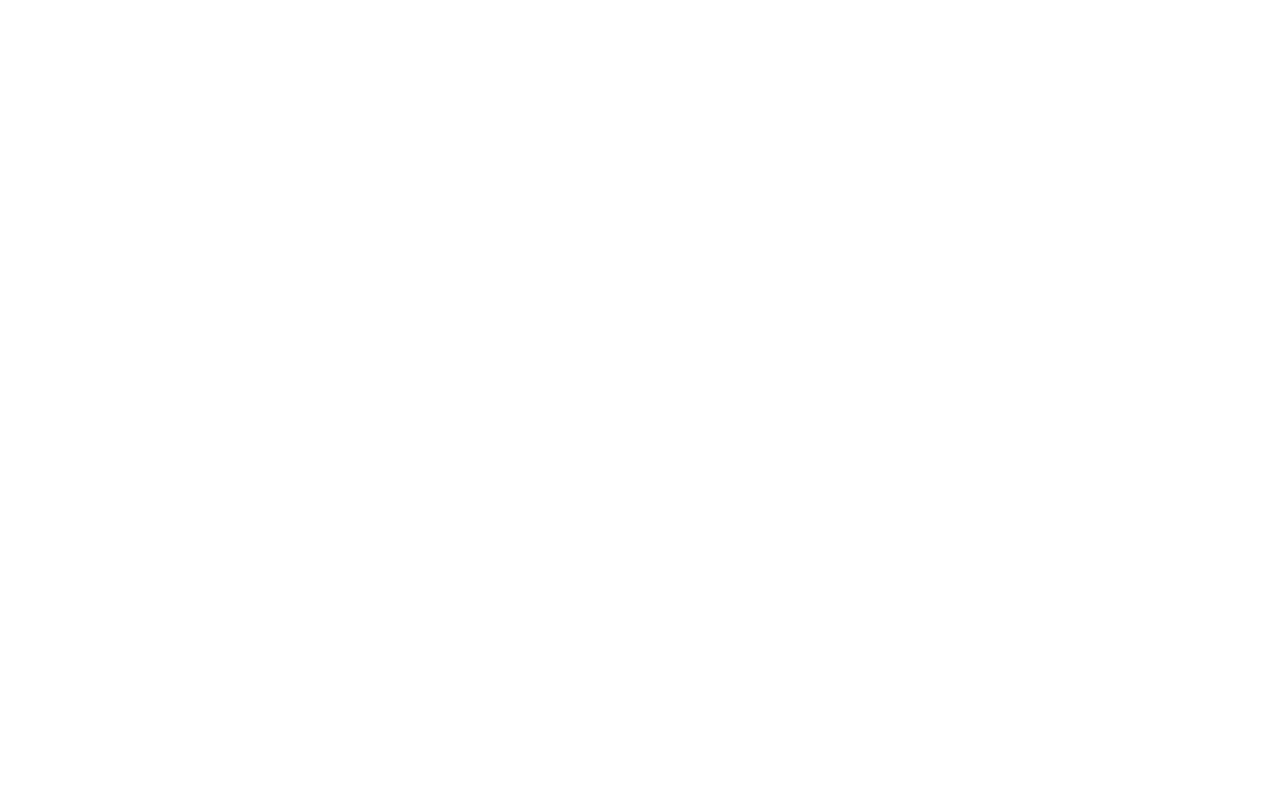
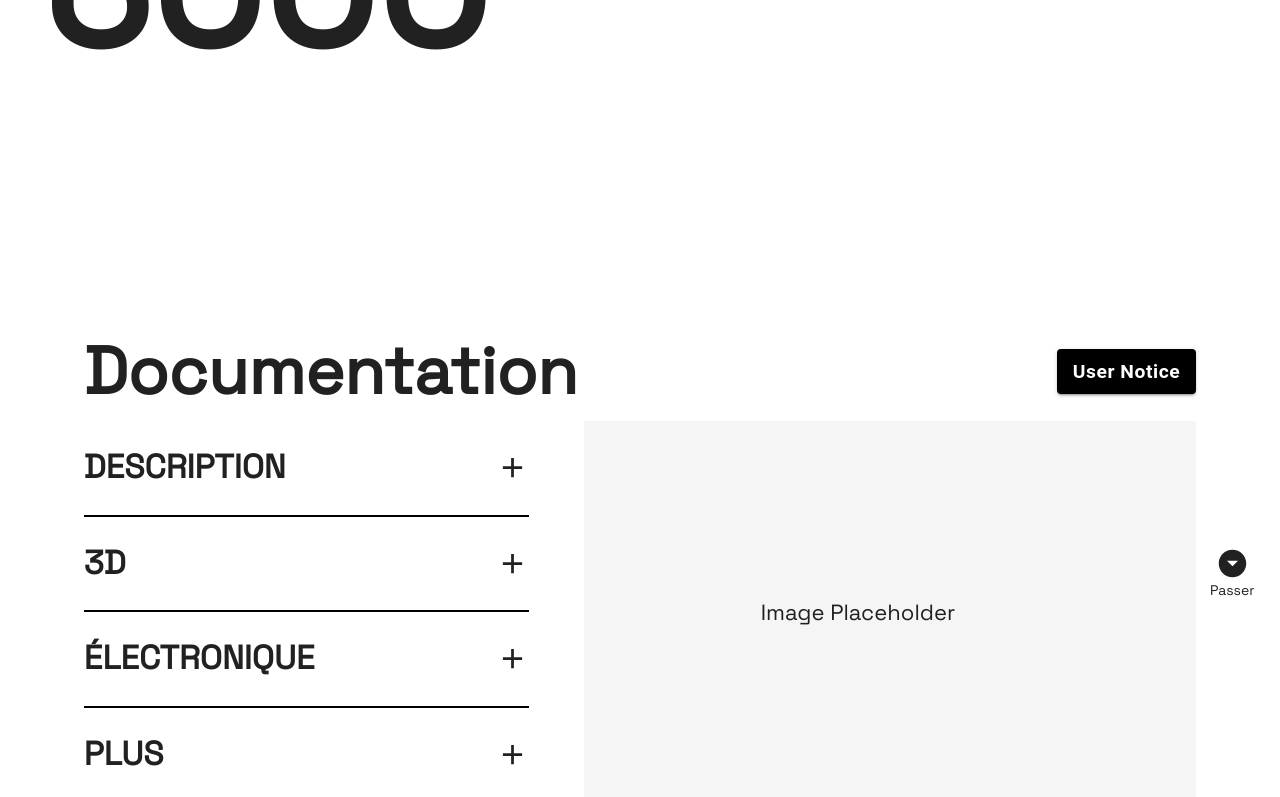
Before and after one commit to usine-du-futur-enceinte/Website-Frontend, a React (Vite) app: page / in a window 1280 px wide. Shown: the part 544-1341 px from the top of the page. Before the commit the page ends 800 px from the top, so only its background shows below. Built offline with nearby package versions, Linux system fonts and the light colour scheme.

Commit message:
Homepage en cours

```diff
--- a/package.json
+++ b/package.json
@@ -18,7 +18,8 @@
     "bcryptjs": "^2.4.3",
     "react": "^18.3.1",
     "react-dom": "^18.3.1",
-    "react-router-dom": "^7.1.3"
+    "react-router-dom": "^7.1.3",
+    "styled-components": "^6.1.15"
   },
   "devDependencies": {
     "@eslint/js": "^9.17.0",
--- a/src/assets/colors.ts
+++ b/src/assets/colors.ts
@@ -6,7 +6,8 @@
   warning: "#ffc107",
   info: "#17a2b8",
   light: "#f8f9fa",
-  lightBlue: "#e7f0f9",
+ lightBlue: "#e7f0f9",
   dark: "#343a40",
   realDark: "#000",
+  white: "#ffffff",
 };
--- a/src/pages/Homepage.tsx
+++ b/src/pages/Homepage.tsx
@@ -1,16 +1,268 @@
-const styles = {
+import React, { useState } from 'react';
+import Header from "../components/Header"
+import { CSSProperties } from 'react';
+import { Button } from "@mui/material";
+import { colors } from '../assets/colors';
+import { Add, Remove, ArrowDropDownCircle } from "@mui/icons-material";
+
+const styles: { [key: string]: CSSProperties } = {
   container: {
+    padding: '1rem',
     display: 'flex',
-    justifyContent: 'center',
+    flexDirection: 'column',
     alignItems: 'center',
     height: '100vh',
   },
-}
+  productName: {
+    fontSize: '8rem',
+    margin: '1rem',
+    fontWeight: 'bold',
+  },
+  h1Title: {
+    fontSize: '3rem',
+    fontWeight: 'bold',
+  },
+  titleLine: {
+    display: 'flex',
+    flexDirection: 'row',
+    alignItems: 'center',
+    justifyContent: 'space-between',
+    width: '90%',
+  },
+  cartButton: {
+    backgroundColor: '#000',
+    fontWeight: 'bold',
+    color: '#fff',
+    '&:hover': {
+      backgroundColor: '#fff',
+      color: '#000',
+      transform: 'scale(1.1)',
+    },
+    textTransform: 'none' as const,
+  },  documentationContent: {
+    display: 'flex',
+    flexDirection: 'row',
+    justifyContent: 'space-between',
+    width: '90%',
+  },
+  leftSection: {
+    width: '40%',
+  },
+  rightSection: {
+    width: '55%',
+    display: 'flex',
+    alignItems: 'center',
+    justifyContent: 'center',
+    backgroundColor: '#f5f5f5',
+  },
+  section: {
+    borderBottom: '2px solid black',
+    padding: '1rem 0',
+    cursor: 'pointer',
+  },
+  sectionTitle: {
+    display: 'flex',
+    justifyContent: 'space-between',
+    alignItems: 'center',
+    fontWeight: 'bold',
+    fontSize: '1.5rem',
+  },
+  sectionContent: {
+    marginTop: '0.5rem',
+    fontSize: '1rem',
+  },
+
+  passer: {
+    display: 'flex',
+    flexDirection: 'column',
+    alignItems: 'center',
+    justifyContent: 'center',
+    cursor: 'pointer',
+    transition: 'transform 0.3s ease, color 0.3s ease, border 0.3s ease',
+    position: 'relative',
+    bottom: '10%',
+    right: '-40%',
+    padding: '10px',
+    borderRadius: '5px',
+    '&:hover': {
+      transform: 'scale(1.1)',
+      color: '#fff',
+      backgroundColor: 'black',
+      border: '2px solid white',
+    },
+  },
+  icon : {
+    '&:hover': {
+      transform: 'scale(1.1)',
+      border: '2px solid white',
+    },
+  },
+  customContainer: {
+    display: 'flex',
+    flexDirection: 'row',
+    alignItems: 'center',
+    justifyContent: 'center',
+    width: '90%',
+    margin: '2rem auto',
+  },
+  colorOptions: {
+    display: 'flex',
+    flexDirection: 'column',
+    alignItems: 'center',
+    marginRight: '2rem',
+  },
+  colorCircle: {
+    width: '40px',
+    height: '40px',
+    borderRadius: '50%',
+    marginBottom: '10px',
+    cursor: 'pointer',
+    border: '2px solid black',
+    transition: 'box-shadow 0.3s ease-in-out',
+  },
+  selectedColorCircle: {
+    boxShadow: '0 0 15px 5px rgba(0, 0, 0, 0.5)', // Effet de glow
+  },
+  productDisplay: {
+    flexGrow: 1,
+    display: 'flex',
+    alignItems: 'center',
+    justifyContent: 'center',
+    backgroundColor: '#f5f5f5',
+    height: '400px',
+    border: '2px solid black',
+  },
+  detailsContainer: {
+    display: 'flex',
+    justifyContent: 'space-between',
+    alignItems: 'center',
+    width: '90%',
+    marginTop: '1rem',
+    padding: '1rem',
+    border: '2px solid black',
+  },
+  priceContainer: {
+    display: 'flex',
+    alignItems: 'center',
+  },
+  oldPrice: {
+    textDecoration: 'line-through',
+    marginLeft: '10px',
+    color: 'gray',
+  },
+  newPrice: {
+    fontSize: '1.5rem',
+    fontWeight: 'bold',
+    color: 'red',
+  },
+
+};
 
 function Homepage() {
+  const [openSection, setOpenSection] = useState<string | null>(null);
+
+  const sections = [
+    { title: 'DESCRIPTION', content: 'Le Bowl Box 3000 est un bol connecté qui vous permet de manger en toute sécurité. Il est équipé de capteurs qui analysent votre nourriture et vous alertent en cas de danger.', key: 'desc' },
+    { title: '3D', content: 'Voici une vue 3D du produit, vous pouvez le manipuler pour voir tous les détails.', key: '3d' },
+    { title: 'ÉLECTRONIQUE', content: 'Voici le schéma électronique du produit, vous pouvez le télécharger pour le consulter.', key: 'electro' },
+    { title: 'PLUS', content: 'Voici le code source du produit, vous pouvez le télécharger pour le consulter.', key: 'plus' },
+  ];
+  const products = [
+    { name: "La Bowl Bleue", color: "#00aaff", price: 200, oldPrice: 1000 },
+    { name: "La Bowl Rouge", color: "#ff0000", price: 250, oldPrice: 1100 },
+    { name: "La Bowl Verte", color: "#00cc00", price: 180, oldPrice: 900 },
+    { name: "La Bowl Orange", color: "#ffaa00", price: 230, oldPrice: 950 },
+  ];
+  const [selectedProduct, setSelectedProduct] = useState(products[0]);
+
   return (
+    <div>
       <div style={styles.container}>
-      <h1>Home Page</h1>
+        <Header></Header>
+        <h1 style={styles.productName}>Bowl Box 3000</h1>
+      </div>
+      <div className="documentation" style={styles.container}>
+        <div style={styles.titleLine}>
+          <h1 style={styles.h1Title}>
+            Documentation
+          </h1>
+          <Button
+            className='panier-button'
+            variant="contained"
+            sx={styles.cartButton}
+          >
+            User Notice
+          </Button>
+        </div>
+
+        <div style={styles.documentationContent}>
+          <div style={styles.leftSection}>
+            {sections.map((section) => (
+              <div key={section.key} style={styles.section} onClick={() => setOpenSection(openSection === section.key ? null : section.key)}>
+                <div style={styles.sectionTitle}>
+                  {section.title}
+                  {openSection === section.key ? <Remove /> : <Add />}
+                </div>
+                {openSection === section.key && <p style={styles.sectionContent}>{section.content}</p>}
+              </div>
+            ))}
+          </div>
+
+          <div style={styles.rightSection}>
+            <p>Image Placeholder</p>
+            <div style={{...styles.passer, fontSize:'14px'}} >
+              <ArrowDropDownCircle sx={styles.icon}/>
+              Passer
+            </div>
+          </div>
+        </div>
+      </div>
+
+        <div className="customisation" style={styles.container}>
+          <div style={styles.titleLine}>
+            <h1 style={styles.h1Title}>
+              Customisation
+            </h1>
+          </div>
+          <div style={styles.customContainer}>
+        <div style={styles.colorOptions}>
+          {products.map((product) => (
+            <div
+              key={product.name}
+              style={{ ...styles.colorCircle, backgroundColor: product.color }}
+              onClick={() => setSelectedProduct(product)}
+            />
+          ))}
+        </div>
+        <div style={styles.productDisplay}>
+          <p>Image Placeholder ({selectedProduct.name})</p>
+        </div>
+      </div>
+      <div style={styles.detailsContainer}>
+        <p><strong>MODEL :</strong> {selectedProduct.name}</p>
+        <div style={styles.priceContainer}>
+          <span style={styles.newPrice}>{selectedProduct.price}€</span>
+          <span style={styles.oldPrice}>{selectedProduct.oldPrice}€</span>
+        </div>
+        <Button variant="contained" style={{ backgroundColor: '#000', color: '#fff', fontWeight: 'bold' }}>
+          Panier +
+        </Button>
+      </div>
+        </div>
+        <div className="contact" style={styles.container}>
+          <div style={styles.titleLine}>
+            <h1 style={styles.h1Title}>
+              Contact & SAV
+            </h1>
+            <Button
+              className='panier-button'
+              variant="contained"
+              sx={styles.cartButton}
+            >
+              Le SAV
+            </Button>
+          </div>
+        </div>
       </div>
       )
 }
```
Also changed, not shown: src/components/Header.tsx (line endings or trailing spaces), 1 other file (tests, documents, lock files or other folders). Lines whose indentation alone changed are shown as unchanged.
